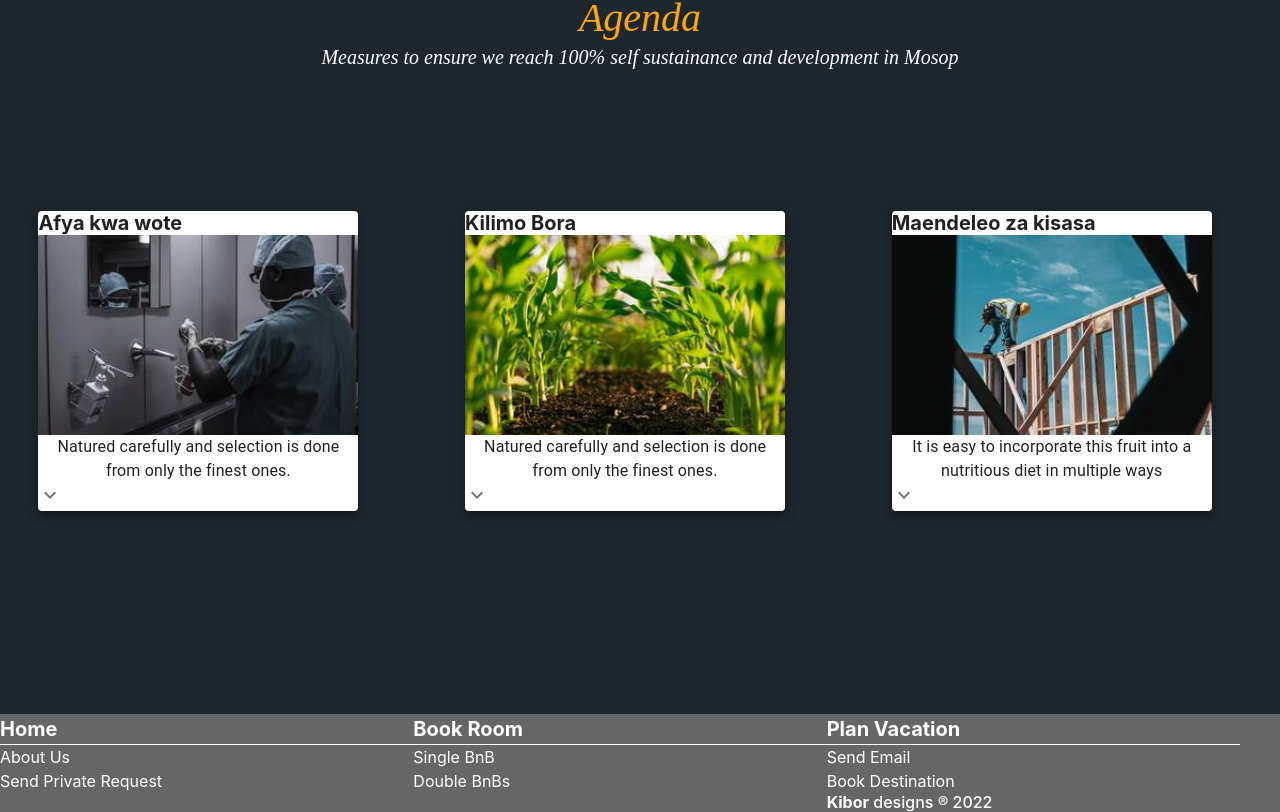
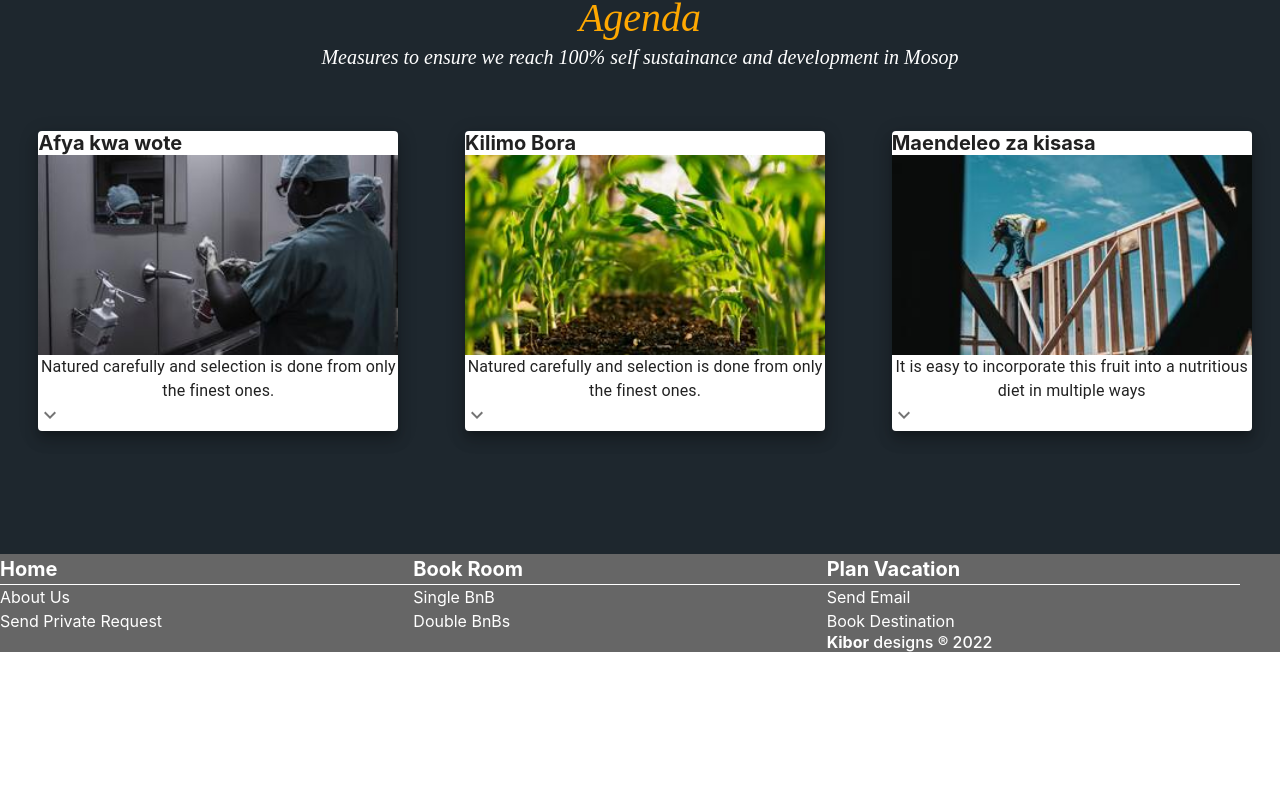
Before and after one commit to Marcelkibor/React-Website-Tarus, a React (Create React App) app: page / in a window 1280 px wide. Shown: the part 1056-1868 px from the top of the page. After the commit the page ends 1708 px from the top, so only its background shows below. Built offline with nearby package versions, Linux system fonts and the light colour scheme.

Commit message:
100vw cards

```diff
--- a/src/components/UpdateComp.js
+++ b/src/components/UpdateComp.js
@@ -34,7 +34,7 @@ cardSpacer: {
 },
 //  card styling for small devices -> okay and done
 [theme.breakpoints.only('xs')]:{
-width:'90vw',
+width:'100vw',
 height:'100%',
 },
 // card styling for medium devices
@@ -44,7 +44,7 @@ height:'300px',
 },
 // card styling for large devices
 [theme.breakpoints.only('lg')]:{
-  width:'320px',
+  width:'360px',
   height:'300px',
 },
 // card styling for extra large devices
@@ -70,7 +70,7 @@ updatesheaderText:{
 },
 mainupdatesRow:{
   backgroundColor:'#1e272e',
-  height:'90vh',
+  height:'70vh',
   [theme.breakpoints.down('sm')]:{
     height:'100%',
   }
@@ -91,10 +91,10 @@ const classes = useStyles();
 <div className = {classes.updatesheaderText} id = 'updatesheaderText'>
 <h1 style={{color:'#ffa801'}}> Agenda</h1>
 <p style={{color:'white'}}>Measures to ensure we reach 100% self sustainance and development in Mosop</p>
-</div><br></br>
+</div>
 <Col className= 'generalcardsRow'>
 {/* Avocado card */}
-<Card className = {classes.cardSpacer} elevation = {7} >
+<Card className = {classes.cardSpacer} elevation = {10} >
 <h5 className='topCardsMessage'>
 <b>Afya kwa wote</b>
 </h5>
@@ -128,7 +128,7 @@ aria-label=" Rooms Prices">
 </Col>
 <Col className= 'generalcardsRow'>
 {/* Strawbaerry card. */}
-<Card className = {classes.cardSpacer} elevation = {7}>
+<Card className = {classes.cardSpacer} elevation = {10}>
 <h5>
 <b>Kilimo Bora</b>
 </h5>
@@ -162,7 +162,7 @@ aria-label="show more">
 </Col>
 {/* Passion card done*/ }
 <Col className= 'generalcardsRow'>
-<Card className = {classes.cardSpacer} elevation = {7}>
+<Card className = {classes.cardSpacer} elevation = {10}>
 <h5>
 <b>Maendeleo za kisasa</b>
 </h5>
```
